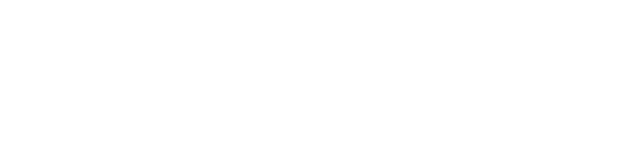
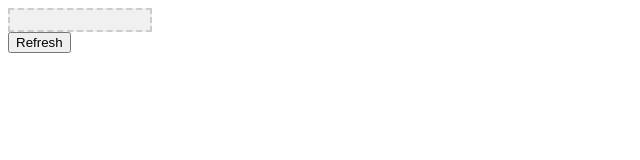
Before and after one commit to Rajaabpro/Captcha-build, a plain HTML site: page index.html in a window 1280 px wide. Shown: the whole page, without its empty margins (0-640 px from the left). Drawn offline with Linux system fonts and the light colour scheme.

Commit message:
Add CAPTCHA display and refresh button to HTML structure

```diff
--- a/index.html
+++ b/index.html
@@ -18,3 +18,9 @@
   </style>
 </head>
 <body>
+    <div id="captcha"></div>
+    <button onclick="generateCaptcha()">Refresh</button>
+    <br><br>
+
+  </body>
+  </html>
```
